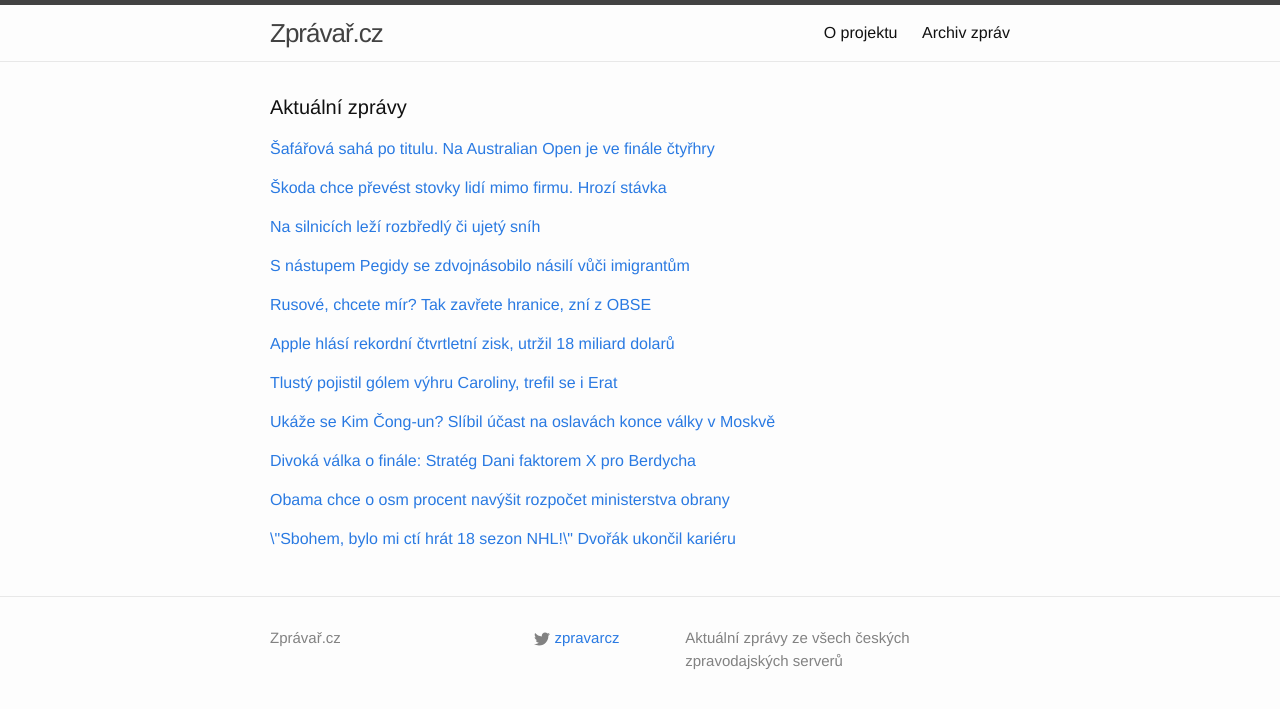
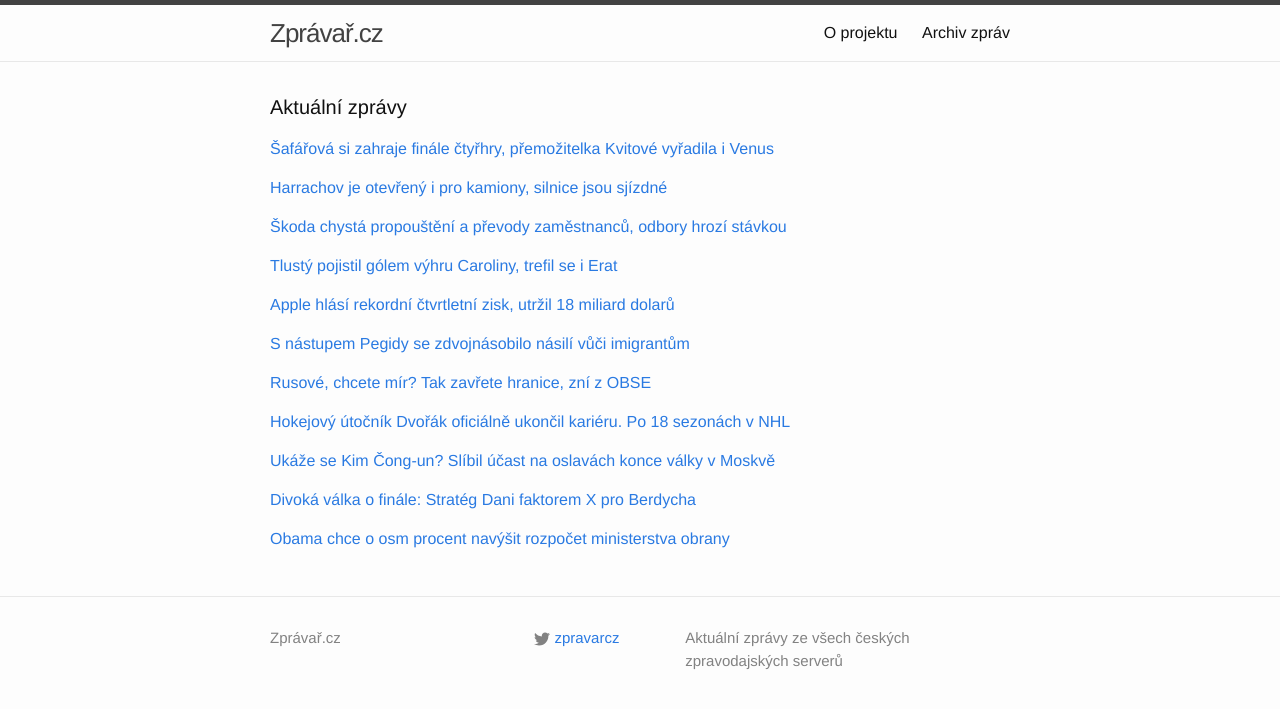
Before and after one commit to adliska/zpravar, a Jekyll site: the page built from index.html, in a window 1280 px wide. Shown: the top 709 px of the page. Built offline with Jekyll 4.4.1, drawn with Linux system fonts in a browser that asks for light colours.

Commit message:
zpravar news update

```diff
--- a/index.html
+++ b/index.html
@@ -5,9 +5,10 @@ layout: default
 <div class="home">
     <h1 class="page-heading">Aktuální zprávy</h1>
 
-<p><a href="javascript:;" onclick="toggle_visibility('zpravy0')">Šafářová sahá po titulu. Na Australian Open je ve finále čtyřhry</a></p>
+<p><a href="javascript:;" onclick="toggle_visibility('zpravy0')">Šafářová si zahraje finále čtyřhry, přemožitelka Kvitové vyřadila i Venus </a></p>
 <div id="zpravy0" style="display:none">
 <ul>
+<li><a href=http://www.sportovninoviny.cz/zpravy/safarova-si-zahraje-finale-ctyrhry-premozitelka-kvitove-vyradila-i-venus/1174296>Šafářová si zahraje finále čtyřhry, přemožitelka Kvitové vyřadila i Venus  - www.sportovninoviny.cz</a></li>
 <li><a href=http://www.tyden.cz/rubriky/sport/tenis/safarova-saha-po-titulu-na-australian-open-je-ve-finale-ctyrhry_331583.html>Šafářová sahá po titulu. Na Australian Open je ve finále čtyřhry - www.tyden.cz</a></li>
 <li><a href=http://www.denik.cz/tenis/tenistka-safarova-si-zahraje-finale-ctyrhry-australian-open-20150128.html>Tenistka Šafářová si zahraje finále čtyřhry Australian Open - www.denik.cz</a></li>
 <li><a href=http://sport.idnes.cz/australian-open-cctvrtfinale-d23-/tenis.aspx?c=A150128_054648_tenis_vis>Keysová překazila semifinále Williamsovým, Šafářová je ve finále čtyřhry - sport.idnes.cz</a></li>
@@ -17,82 +18,86 @@ layout: default
 <li><a href=http://www.tyden.cz/rubriky/sport/tenis/safarova-si-zahraje-finale-ctyrhry-australian-open_331583.html>Šafářová si zahraje finále čtyřhry Australian Open - www.tyden.cz</a></li>
 <li><a href=http://sport.idnes.cz/keysova-prekazila-semifinale-sestram-williamsovym-fh7-/tenis.aspx?c=A150128_054648_tenis_vis>Keysová překazila semifinále sestrám Williamsovým - sport.idnes.cz</a></li>
 </ul>
-</div><p><a href="javascript:;" onclick="toggle_visibility('zpravy1')">Škoda chce převést stovky lidí mimo firmu. Hrozí stávka</a></p>
+</div><p><a href="javascript:;" onclick="toggle_visibility('zpravy1')">Harrachov je otevřený i pro kamiony, silnice jsou sjízdné</a></p>
 <div id="zpravy1" style="display:none">
 <ul>
+<li><a href=http://zpravy.aktualne.cz/regiony/harrachov-je-otevreny-i-pro-kamiony-silnice-jsou-sjizdne/r~f0aed94ca6bc11e4a7d8002590604f2e/>Harrachov je otevřený i pro kamiony, silnice jsou sjízdné - zpravy.aktualne.cz</a></li>
+<li><a href=http://www.ceskenoviny.cz/zpravy/zpravy/na-silnicich-lezi-rozbredly-ci-ujety-snih/1174294>Na silnicích leží rozbředlý či ujetý sníh - www.ceskenoviny.cz</a></li>
+<li><a href=http://zpravy.idnes.cz/situace-na-silnicich-0lb-/domaci.aspx?c=A150128_065726_domaci_jj>Řidiče na Vysočině brzdí napadaný sníh, ve Zlínském kraji i mlha - zpravy.idnes.cz</a></li>
+<li><a href=http://www.novinky.cz/domaci/360001-na-silnicich-na-sumpersku-a-zlinsku-lezi-snih.html>Na silnicích na Šumpersku a Zlínsku leží sníh  - www.novinky.cz</a></li>
+<li><a href=http://www.novinky.cz/domaci/360001-na-silnicich-na-sumpersku-lezi-snih.html>Na silnicích na Šumpersku leží sníh  - www.novinky.cz</a></li>
+<li><a href=http://www.ceskenoviny.cz/zpravy/zpravy/na-jesenicku-a-sumpersku-v-noci-snezilo-silnice-jsou-sjizdne/1174294>Na Jesenicku a Šumpersku v noci sněžilo, silnice jsou sjízdné - www.ceskenoviny.cz</a></li>
+</ul>
+</div><p><a href="javascript:;" onclick="toggle_visibility('zpravy2')">Škoda chystá propouštění a převody zaměstnanců, odbory hrozí stávkou</a></p>
+<div id="zpravy2" style="display:none">
+<ul>
+<li><a href=http://www.ceskatelevize.cz/ct24/ekonomika/299748-skoda-chysta-propousteni-a-prevody-zamestnancu-odbory-hrozi-stavkou/>Škoda chystá propouštění a převody zaměstnanců, odbory hrozí stávkou - www.ceskatelevize.cz</a></li>
 <li><a href=http://www.tyden.cz/rubriky/byznys/cesko/skoda-chce-prevest-stovky-lidi-mimo-firmu-hrozi-stavka_331585.html>Škoda chce převést stovky lidí mimo firmu. Hrozí stávka - www.tyden.cz</a></li>
 <li><a href=http://zpravy.aktualne.cz/ekonomika/skoda-planuje-prevest-stovky-lidi-mimo-firmu-hrozi-stavka/r~45900640a6b111e4b6d20025900fea04/>Škoda plánuje převést stovky lidí mimo firmu, hrozí stávka - zpravy.aktualne.cz</a></li>
 <li><a href=http://zpravy.e15.cz/byznys/prumysl-a-energetika/skoda-planuje-prevest-stovky-lidi-na-externi-firmy-hrozi-stavka-1157280>Škoda plánuje převést stovky lidí na externí firmy, hrozí stávka - zpravy.e15.cz</a></li>
 <li><a href=http://zpravy.e15.cz/byznys/prumysl-a-energetika/skodovka-planuje-prevest-stovky-lidi-na-externi-firmy-hrozi-stavka-1157280>Škodovka plánuje převést stovky lidí na externí firmy, hrozí stávka - zpravy.e15.cz</a></li>
 <li><a href=http://www.financninoviny.cz/zpravodajstvi/zpravy/skoda-planuje-prevest-stovky-lidi-na-externi-firmy-hrozi-stavka/1174285>Škoda plánuje převést stovky lidí na externí firmy, hrozí stávka - www.financninoviny.cz</a></li>
 </ul>
-</div><p><a href="javascript:;" onclick="toggle_visibility('zpravy2')">Na silnicích leží rozbředlý či ujetý sníh</a></p>
-<div id="zpravy2" style="display:none">
+</div><p><a href="javascript:;" onclick="toggle_visibility('zpravy3')">Tlustý pojistil gólem výhru Caroliny, trefil se i Erat</a></p>
+<div id="zpravy3" style="display:none">
 <ul>
-<li><a href=http://www.ceskenoviny.cz/zpravy/zpravy/na-silnicich-lezi-rozbredly-ci-ujety-snih/1174294>Na silnicích leží rozbředlý či ujetý sníh - www.ceskenoviny.cz</a></li>
-<li><a href=http://zpravy.idnes.cz/situace-na-silnicich-0lb-/domaci.aspx?c=A150128_065726_domaci_jj>Řidiče na Vysočině brzdí napadaný sníh, ve Zlínském kraji i mlha - zpravy.idnes.cz</a></li>
-<li><a href=http://www.novinky.cz/domaci/360001-na-silnicich-na-sumpersku-a-zlinsku-lezi-snih.html>Na silnicích na Šumpersku a Zlínsku leží sníh  - www.novinky.cz</a></li>
-<li><a href=http://www.novinky.cz/domaci/360001-na-silnicich-na-sumpersku-lezi-snih.html>Na silnicích na Šumpersku leží sníh  - www.novinky.cz</a></li>
-<li><a href=http://www.ceskenoviny.cz/zpravy/zpravy/na-jesenicku-a-sumpersku-v-noci-snezilo-silnice-jsou-sjizdne/1174294>Na Jesenicku a Šumpersku v noci sněžilo, silnice jsou sjízdné - www.ceskenoviny.cz</a></li>
+<li><a href=http://www.tyden.cz/rubriky/sport/hokej/nhl/tlusty-pojistil-golem-vyhru-caroliny-trefil-se-i-erat_331588.html>Tlustý pojistil gólem výhru Caroliny, trefil se i Erat - www.tyden.cz</a></li>
+<li><a href=http://www.denik.cz/hokej/tlusty-pojistil-golem-vyhru-caroliny-trefil-se-i-erat-20150128.html>Tlustý pojistil gólem výhru Caroliny, trefil se i Erat - www.denik.cz</a></li>
+<li><a href=http://www.sportovninoviny.cz/zpravy/tlusty-pojistil-golem-vyhru-caroliny-trefil-se-i-erat/1174306>Tlustý pojistil gólem výhru Caroliny, trefil se i Erat - www.sportovninoviny.cz</a></li>
+<li><a href=http://sport.aktualne.cz/nhl-je-opet-v-plnem-proudu-trefili-se-i-tlusty-s-eratem/r~2179c7cea6b511e49f60002590604f2e/>NHL je opět v plném proudu, trefili se i Tlustý s Eratem - sport.aktualne.cz</a></li>
+<li><a href=http://hokej.idnes.cz/hokejova-nhl-c9i-/nhl.aspx?c=A150128_071532_nhl_ald>V NHL se trefili Tlustý a Erat, Voráček si připsal asistenci - hokej.idnes.cz</a></li>
 </ul>
-</div><p><a href="javascript:;" onclick="toggle_visibility('zpravy3')">S nástupem Pegidy se zdvojnásobilo násilí vůči imigrantům</a></p>
-<div id="zpravy3" style="display:none">
+</div><p><a href="javascript:;" onclick="toggle_visibility('zpravy4')">Apple hlásí rekordní čtvrtletní zisk, utržil 18 miliard dolarů</a></p>
+<div id="zpravy4" style="display:none">
+<ul>
+<li><a href=http://ekonomika.idnes.cz/apple-rekordni-ctvrtletni-zisk-d3v-/ekoakcie.aspx?c=A150128_072019_ekoakcie_jj>Apple hlásí rekordní čtvrtletní zisk, utržil 18 miliard dolarů - ekonomika.idnes.cz</a></li>
+<li><a href=http://e-svet.e15.cz/it-byznys/ctvrtletni-zisk-applu-stoupl-na-rekordnich-18-miliard-dolaru-1157285>Čtvrtletní zisk Applu stoupl na rekordních 18 miliard dolarů - e-svet.e15.cz</a></li>
+<li><a href=http://byznys.ihned.cz/c1-63447570-apple-hlasi-rekordni-zisky-za-posledni-ctvrtleti-ji-iphony-vydelaly-18-miliard-dolaru>Apple hlásí rekordní zisky. Za poslední čtvrtletí jí iPhony vydělaly 18 miliard dolarů - byznys.ihned.cz</a></li>
+<li><a href=http://www.financninoviny.cz/zpravodajstvi/zpravy/apple-uvede-sve-chytre-hodinky-na-trhu-v-dubnu/1174280>Apple uvede své chytré hodinky na trhu v dubnu - www.financninoviny.cz</a></li>
+</ul>
+</div><p><a href="javascript:;" onclick="toggle_visibility('zpravy5')">S nástupem Pegidy se zdvojnásobilo násilí vůči imigrantům</a></p>
+<div id="zpravy5" style="display:none">
 <ul>
 <li><a href=http://www.novinky.cz/zahranicni/evropa/360005-s-nastupem-pegidy-se-zdvojnasobilo-nasili-vuci-imigrantum.html>S nástupem Pegidy se zdvojnásobilo násilí vůči imigrantům - www.novinky.cz</a></li>
 <li><a href=http://www.ceskatelevize.cz/ct24/svet/299745-od-vzniku-pegidy-pribylo-v-nemecku-nasilnosti-proti-imigrantum/>Od vzniku Pegidy přibylo v Německu násilností proti imigrantům - www.ceskatelevize.cz</a></li>
 <li><a href=http://www.ceskenoviny.cz/zpravy/zpravy/po-zrozeni-pegidy-v-nemecku-pribylo-nasilnosti-proti-imigrantum/1174279>Po zrození Pegidy v Německu přibylo násilností proti imigrantům - www.ceskenoviny.cz</a></li>
 <li><a href=http://zpravy.idnes.cz/od-vzniku-pegidy-vice-utoku-na-imigranty-ffs-/zahranicni.aspx?c=A150128_063122_zahranicni_jj>V Německu se od vzniku Pegidy zdvojnásobil počet útoků proti imigrantům - zpravy.idnes.cz</a></li>
 </ul>
-</div><p><a href="javascript:;" onclick="toggle_visibility('zpravy4')">Rusové, chcete mír? Tak zavřete hranice, zní z OBSE</a></p>
-<div id="zpravy4" style="display:none">
+</div><p><a href="javascript:;" onclick="toggle_visibility('zpravy6')">Rusové, chcete mír? Tak zavřete hranice, zní z OBSE</a></p>
+<div id="zpravy6" style="display:none">
 <ul>
 <li><a href=http://www.tyden.cz/rubriky/zahranici/rusko-a-okoli/rusove-chcete-mir-tak-zavrete-hranice-zni-z-obse_331582.html>Rusové, chcete mír? Tak zavřete hranice, zní z OBSE - www.tyden.cz</a></li>
 <li><a href=http://www.ceskenoviny.cz/zpravy/zpravy/sef-parlamentniho-shromazdeni-obse-vyzval-rusko-k-uzavreni-hranic/1174275>Šéf Parlamentního shromáždění OBSE vyzval Rusko k uzavření hranic - www.ceskenoviny.cz</a></li>
 <li><a href=http://www.rozhlas.cz/_zprava/prorusti-rebelove-na-ukrajine-udajne-vytlacuji-vladni-jednotky-od-debalceva--1448662>Proruští rebelové na Ukrajině údajně vytlačují vládní jednotky od Debalceva - www.rozhlas.cz</a></li>
 <li><a href=http://www.rozhlas.cz/_zprava/prorusti-povstalci-na-ukrajine-udajne-vytlacuji-vladni-jednotky-od-debalceva--1448662>Proruští povstalci na Ukrajině údajně vytlačují vládní jednotky od Debalceva - www.rozhlas.cz</a></li>
 </ul>
-</div><p><a href="javascript:;" onclick="toggle_visibility('zpravy5')">Apple hlásí rekordní čtvrtletní zisk, utržil 18 miliard dolarů</a></p>
-<div id="zpravy5" style="display:none">
+</div><p><a href="javascript:;" onclick="toggle_visibility('zpravy7')">Hokejový útočník Dvořák oficiálně ukončil kariéru. Po 18 sezonách v NHL</a></p>
+<div id="zpravy7" style="display:none">
 <ul>
-<li><a href=http://ekonomika.idnes.cz/apple-rekordni-ctvrtletni-zisk-d3v-/ekoakcie.aspx?c=A150128_072019_ekoakcie_jj>Apple hlásí rekordní čtvrtletní zisk, utržil 18 miliard dolarů - ekonomika.idnes.cz</a></li>
-<li><a href=http://e-svet.e15.cz/it-byznys/ctvrtletni-zisk-applu-stoupl-na-rekordnich-18-miliard-dolaru-1157285>Čtvrtletní zisk Applu stoupl na rekordních 18 miliard dolarů - e-svet.e15.cz</a></li>
-<li><a href=http://byznys.ihned.cz/c1-63447570-apple-hlasi-rekordni-zisky-za-posledni-ctvrtleti-ji-iphony-vydelaly-18-miliard-dolaru>Apple hlásí rekordní zisky. Za poslední čtvrtletí jí iPhony vydělaly 18 miliard dolarů - byznys.ihned.cz</a></li>
-<li><a href=http://www.financninoviny.cz/zpravodajstvi/zpravy/apple-uvede-sve-chytre-hodinky-na-trhu-v-dubnu/1174280>Apple uvede své chytré hodinky na trhu v dubnu - www.financninoviny.cz</a></li>
+<li><a href=http://www.rozhlas.cz/_zprava/hokejovy-utocnik-dvorak-oficialne-ukoncil-karieru-po-18-sezonach-v-nhl--1448680>Hokejový útočník Dvořák oficiálně ukončil kariéru. Po 18 sezonách v NHL - www.rozhlas.cz</a></li>
+<li><a href=http://www.tyden.cz/rubriky/sport/hokej/sbohem-bylo-mi-cti-hrat-18-sezon-nhl-dvorak-ukoncil-karieru_331587.html>\"Sbohem, bylo mi ctí hrát 18 sezon NHL!\" Dvořák ukončil kariéru - www.tyden.cz</a></li>
+<li><a href=http://hokej.idnes.cz/radek-dvorak-konec-kariery-d01-/nhl.aspx?c=A150128_072440_nhl_ald>Neúnavný dříč a bojovník Dvořák oficiálně oznámil konec kariéry - hokej.idnes.cz</a></li>
+<li><a href=http://sport.aktualne.cz/dvorak-konci-karieru-bylo-mi-cti-hrat-v-nhl-18-sezon-rekl/r~305d9656a6b711e4ba57002590604f2e/>Dvořák končí kariéru. Bylo mi ctí hrát v NHL 18 sezon, řekl - sport.aktualne.cz</a></li>
 </ul>
-</div><p><a href="javascript:;" onclick="toggle_visibility('zpravy6')">Tlustý pojistil gólem výhru Caroliny, trefil se i Erat</a></p>
-<div id="zpravy6" style="display:none">
-<ul>
-<li><a href=http://www.denik.cz/hokej/tlusty-pojistil-golem-vyhru-caroliny-trefil-se-i-erat-20150128.html>Tlustý pojistil gólem výhru Caroliny, trefil se i Erat - www.denik.cz</a></li>
-<li><a href=http://www.sportovninoviny.cz/zpravy/tlusty-pojistil-golem-vyhru-caroliny-trefil-se-i-erat/1174306>Tlustý pojistil gólem výhru Caroliny, trefil se i Erat - www.sportovninoviny.cz</a></li>
-<li><a href=http://sport.aktualne.cz/nhl-je-opet-v-plnem-proudu-trefili-se-i-tlusty-s-eratem/r~2179c7cea6b511e49f60002590604f2e/>NHL je opět v plném proudu, trefili se i Tlustý s Eratem - sport.aktualne.cz</a></li>
-<li><a href=http://hokej.idnes.cz/hokejova-nhl-c9i-/nhl.aspx?c=A150128_071532_nhl_ald>V NHL se trefili Tlustý a Erat, Voráček si připsal asistenci - hokej.idnes.cz</a></li>
-</ul>
-</div><p><a href="javascript:;" onclick="toggle_visibility('zpravy7')">Ukáže se Kim Čong-un? Slíbil účast na oslavách konce války v Moskvě </a></p>
-<div id="zpravy7" style="display:none">
+</div><p><a href="javascript:;" onclick="toggle_visibility('zpravy8')">Ukáže se Kim Čong-un? Slíbil účast na oslavách konce války v Moskvě </a></p>
+<div id="zpravy8" style="display:none">
 <ul>
 <li><a href=http://www.lidovky.cz/kim-cong-un-prislibil-ucast-na-oslavach-konce-valky-v-moskve-pqb-/zpravy-svet.aspx?c=A150128_072250_ln_zahranici_ele>Ukáže se Kim Čong-un? Slíbil účast na oslavách konce války v Moskvě  - www.lidovky.cz</a></li>
 <li><a href=http://www.ceskenoviny.cz/zpravy/zpravy/kim-cong-un-pry-prijede-na-oslavu-konce-svetove-valky-do-moskvy/1174304>Kim Čong-un prý přijede na oslavu konce světové války do Moskvy - www.ceskenoviny.cz</a></li>
 <li><a href=http://zpravy.aktualne.cz/zahranici/kim-cong-un-ma-udajne-prijet-na-oslavu-konce-svetove-valky/r~98c9a2cea6b311e4b98c002590604f2e/>Kim Čong-un má údajně přijet na oslavu konce světové války - zpravy.aktualne.cz</a></li>
 </ul>
-</div><p><a href="javascript:;" onclick="toggle_visibility('zpravy8')">Divoká válka o finále: Stratég Dani faktorem X pro Berdycha</a></p>
-<div id="zpravy8" style="display:none">
+</div><p><a href="javascript:;" onclick="toggle_visibility('zpravy9')">Divoká válka o finále: Stratég Dani faktorem X pro Berdycha</a></p>
+<div id="zpravy9" style="display:none">
 <ul>
 <li><a href=http://sport.aktualne.cz/divoka-valka-o-finale-strateg-dani-faktorem-x-pro-berdycha/r~a5000540a61511e4a7d8002590604f2e/>Divoká válka o finále: Stratég Dani faktorem X pro Berdycha - sport.aktualne.cz</a></li>
 <li><a href=http://www.tyden.cz/rubriky/sport/tenis/murray-by-radsi-nadala-velky-chlap-berdych-hraje-vyborne_331572.html>Murray by radši Nadala. \"Velký chlap Berdych hraje výborně!\" - www.tyden.cz</a></li>
 <li><a href=http://www.tyden.cz/rubriky/sport/tenis/murray-by-radsi-nadala-berdych-hraje-vyborne-bude-to-tezke_331572.html>Murray by radši Nadala. \"Velký chlap Berdych hraje výborně!\" - www.tyden.cz</a></li>
 </ul>
-</div><p><a href="javascript:;" onclick="toggle_visibility('zpravy9')">Obama chce o osm procent navýšit rozpočet ministerstva obrany</a></p>
-<div id="zpravy9" style="display:none">
+</div><p><a href="javascript:;" onclick="toggle_visibility('zpravy10')">Obama chce o osm procent navýšit rozpočet ministerstva obrany</a></p>
+<div id="zpravy10" style="display:none">
 <ul>
 <li><a href=http://www.ceskatelevize.cz/ct24/svet/299746-obama-chce-o-osm-procent-navysit-rozpocet-ministerstva-obrany/>Obama chce o osm procent navýšit rozpočet ministerstva obrany - www.ceskatelevize.cz</a></li>
 <li><a href=http://www.ceskenoviny.cz/zpravy/zpravy/obama-chce-o-osm-procent-navysit-rozpocet-ministerstva-obrany/1174281>Obama chce o osm procent navýšit rozpočet ministerstva obrany - www.ceskenoviny.cz</a></li>
 <li><a href=http://www.novinky.cz/zahranicni/amerika/360002-obama-chce-vice-na-obranu.html>Obama chce více na obranu - www.novinky.cz</a></li>
 </ul>
-</div><p><a href="javascript:;" onclick="toggle_visibility('zpravy10')">\"Sbohem, bylo mi ctí hrát 18 sezon NHL!\" Dvořák ukončil kariéru</a></p>
-<div id="zpravy10" style="display:none">
-<ul>
-<li><a href=http://www.tyden.cz/rubriky/sport/hokej/sbohem-bylo-mi-cti-hrat-18-sezon-nhl-dvorak-ukoncil-karieru_331587.html>\"Sbohem, bylo mi ctí hrát 18 sezon NHL!\" Dvořák ukončil kariéru - www.tyden.cz</a></li>
-<li><a href=http://hokej.idnes.cz/radek-dvorak-konec-kariery-d01-/nhl.aspx?c=A150128_072440_nhl_ald>Neúnavný dříč a bojovník Dvořák oficiálně oznámil konec kariéry - hokej.idnes.cz</a></li>
-<li><a href=http://sport.aktualne.cz/dvorak-konci-karieru-bylo-mi-cti-hrat-v-nhl-18-sezon-rekl/r~305d9656a6b711e4ba57002590604f2e/>Dvořák končí kariéru. Bylo mi ctí hrát v NHL 18 sezon, řekl - sport.aktualne.cz</a></li>
-</ul>
 </div></div>
```
